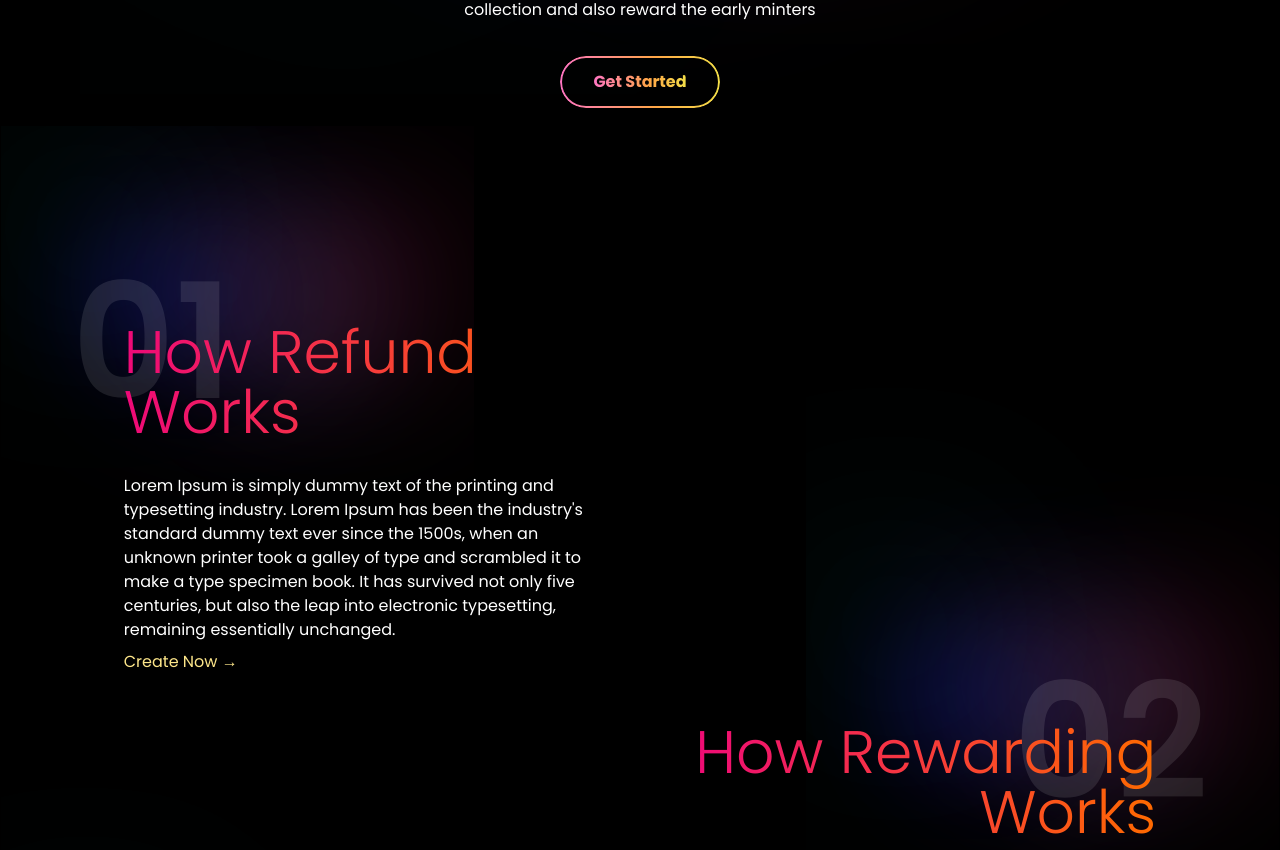
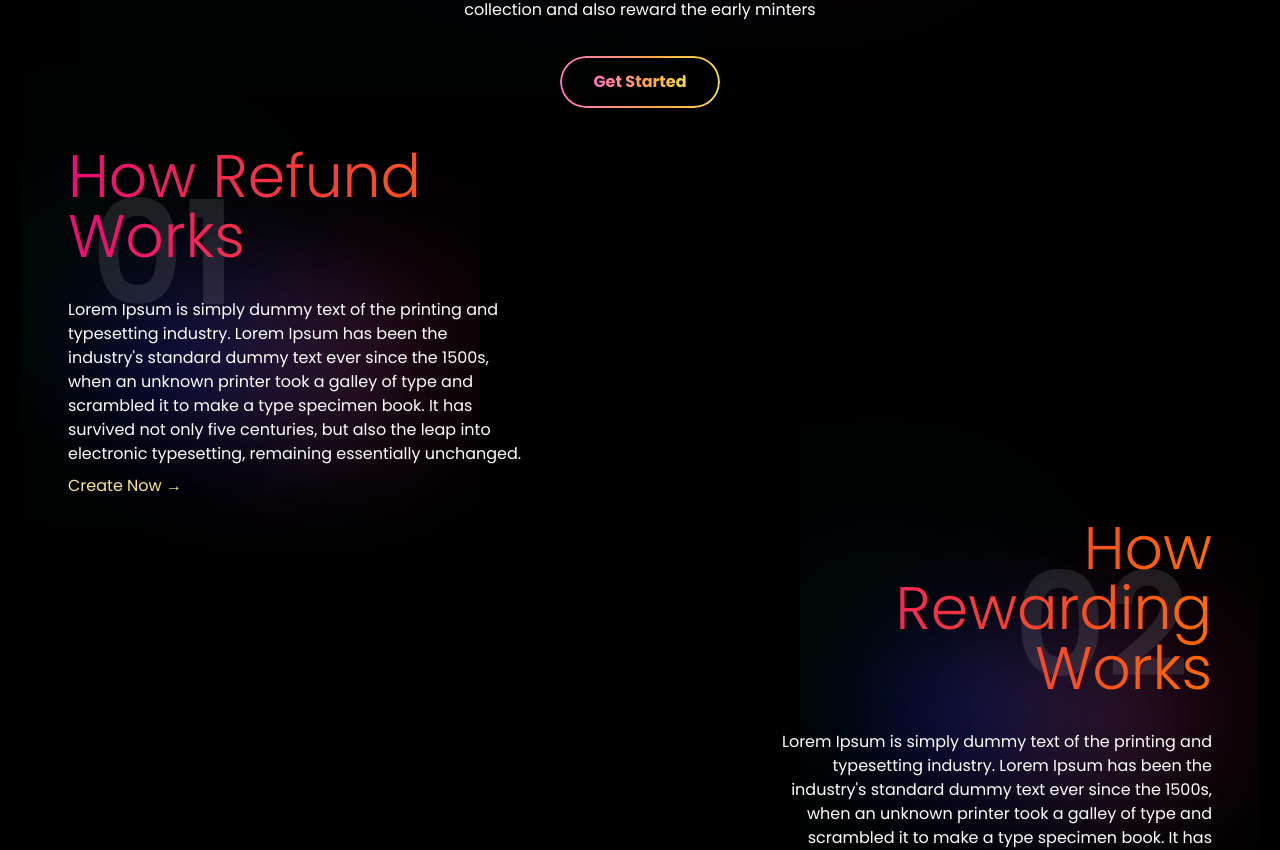
Before and after one commit to gaurang2200/Erc721R, a React (Vite) app: page / in a window 1280 px wide. Shown: the part 699-1549 px from the top of the page. Built offline with nearby package versions, Linux system fonts and the light colour scheme.

Commit message:
Testing Cards in Pord

```diff
--- a/src/components/Steps.tsx
+++ b/src/components/Steps.tsx
@@ -4,7 +4,7 @@ import StepsCard from "./StepsCard";
 const Steps = () => {
     return (
         <>
-            <div className="py-24 px-6 lg:px-12 relative overflow-hidden">
+            <div className="lg:px-12 max-w-full ">
                 <StepsCard
                     id="01"
                     alignment="left"
--- a/src/components/StepsCard.tsx
+++ b/src/components/StepsCard.tsx
@@ -14,16 +14,16 @@ function StepsCard({
   buttonText: string;
 }) {
   return (
-    <div className="w-full flex" style={{ justifyContent: alignment }}>
-      <div className="relative w-2/5" style={{ height: "25em" }}>
+    <div className="w-full flex px-5 my-5" style={{ justifyContent: alignment }}>
+      <div className="relative w-full h-full md:w-2/5">
         <img
           src={StepBg}
-          style={{ position: "absolute", top: "-60%", [alignment]: "-10%" }}
+          className="-top-1/4"
+          style={{ position: "absolute", [alignment]: "-10%" }}
         />
         <div className="absolute top-0" style={{ [alignment]: "5%" }}>
           <p
-            className="font-semibold opacity-10 text-white"
-            style={{ fontSize: "10em" }}
+            className="font-semibold opacity-10 text-white text-[9rem]"
           >
             {id}
           </p>
@@ -32,7 +32,7 @@ function StepsCard({
           className="flex flex-col relative top-1/4 text-white"
           style={{
             alignItems: alignment === "left" ? "flex-start" : "flex-end",
-            [alignment]: "16%",
+            // [alignment]: "16%",
           }}
         >
           <p
```
